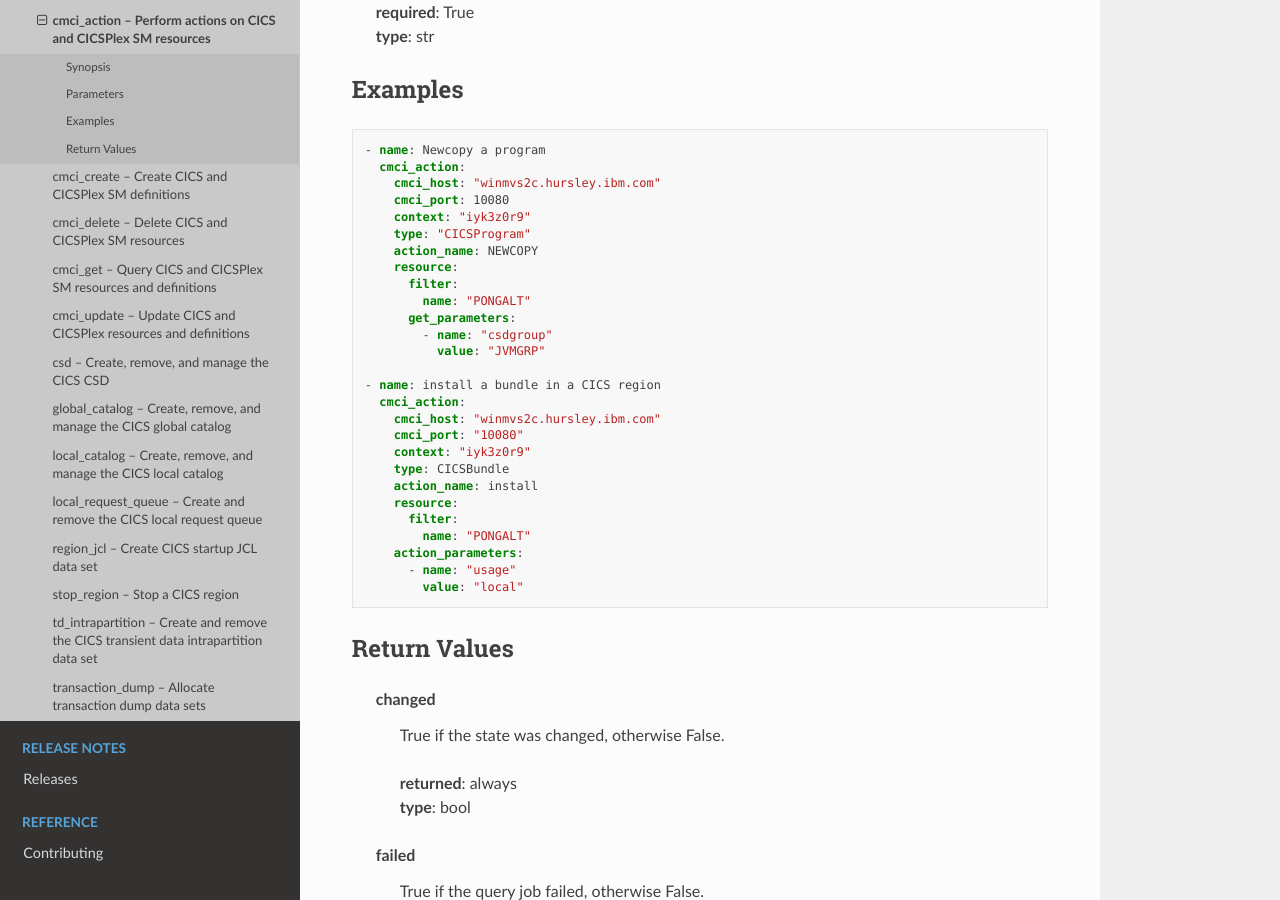
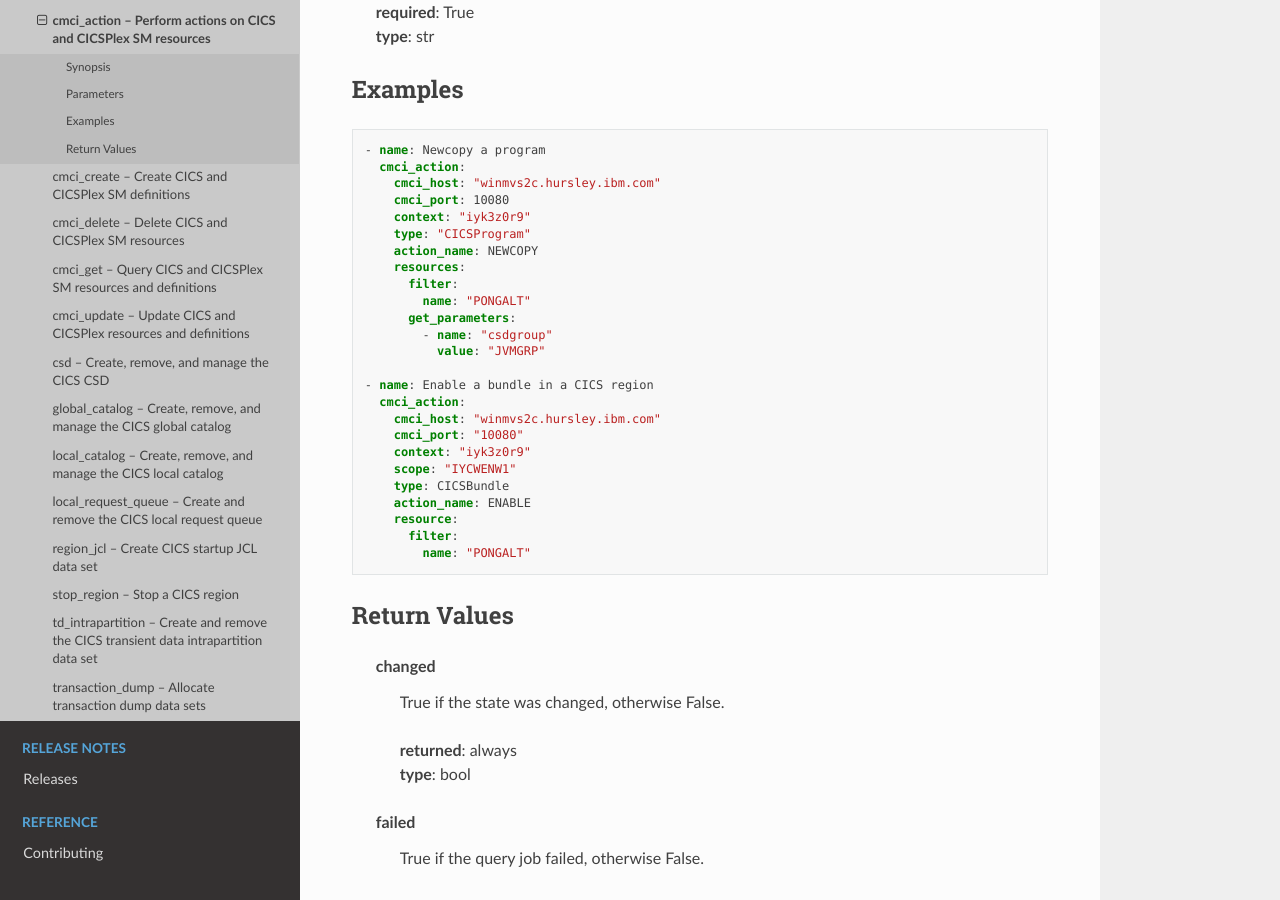
Before and after one commit to ansible-collections/ibm_zos_cics, a Sphinx documentation site: the page built from docs/source/modules/cmci_action.rst, in a window 1280 px wide and 900 px high, scrolled down 6808 px. Built offline with Sphinx 7.4.7 and the Read the Docs theme 3.1.0, drawn with Linux system fonts in a browser that asks for light colours.

Commit message:
updated doucumentation part

```diff
--- a/docs/source/modules/cmci_action.rst
+++ b/docs/source/modules/cmci_action.rst
@@ -20,7 +20,7 @@ cmci_action -- Perform actions on CICS and CICSPlex SM resources
 
 Synopsis
 --------
-- Perform actions on CICS® or CICSPlex® SM definitions and resources, by initiating PUT requests via the CMCI REST API. The CMCI REST API can be configured in CICSPlex SM or stand-alone regions (SMSS). For information about the API, see \ `CMCI REST API <https://www.ibm.com/docs/en/cics-ts/latest?topic=programming-cmci-rest-api-reference>`__\ . For information about how to compose PUT requests, see \ `CMCI PUT requests <https://www.ibm.com/docs/en/cics-ts/latest?topic=requests-cmci-put>`__\ .
+- Perform actions on CICS® or CICSPlex® SM definitions and resources, by initiating PUT requests via the CMCI REST API. The CMCI REST API can be configured in CICSPlex SM or stand-alone regions (SMSS). For information about the API, see \ `CMCI REST API <https://www.ibm.com/docs/en/cics-ts/latest?topic=programming-cmci-rest-api-reference>`__. For information about how to compose PUT requests, see \ `CMCI PUT requests <https://www.ibm.com/docs/en/cics-ts/latest?topic=requests-cmci-put>`__.
 
 
 
@@ -32,8 +32,7 @@ Parameters
 
 
 action_name
-  The name of the target action. To find the name of the appropriate action, consult the CICSPlex SM resource tables for the target resource type. For example, the \ `PROGRAM resource table reference <https://www.ibm.com/docs/en/cics-ts/latest?topic=tables-program-resource-table>`__\  lists the eligible actions for CICS programs.
-
+  The name of the target action. To find the name of the appropriate action, consult the CICSPlex SM resource tables for the target resource type. For example, the \ `PROGRAM resource table reference <https://www.ibm.com/docs/en/cics-ts/latest?topic=tables-program-resource-table>`__ lists the eligible actions for CICS programs.
 
 
   | **required**: True
@@ -42,8 +41,7 @@ action_name
 
 
 action_parameters
-  A list of one or more parameters that control the \ :emphasis:`action`\  operation. Eligible actions and corresponding parameters for the target operation can be found in the resource table reference for the target resource type, as listed in the PERFORM SET operation section of the "Valid CPSM operations" table. For example, the valid parameters for a PROGDEF CSDCOPY action are \ :literal:`AS\_RESOURCE`\ , \ :literal:`DUPACTION`\  and \ :literal:`TO\_CSDGROUP`\ , as found in the \ `PROGDEF resource table reference <https://www.ibm.com/docs/en/cics-ts/latest?topic=tables-progdef-resource-table>`__\ .
-
+  A list of one or more parameters that control the :emphasis:`action` operation. Eligible actions and corresponding parameters for the target operation can be found in the resource table reference for the target resource type, as listed in the PERFORM SET operation section of the "Valid CPSM operations" table. For example, the valid parameters for a PROGDEF CSDCOPY action are :literal:`AS\_RESOURCE`\ , :literal:`DUPACTION` and :literal:`TO\_CSDGROUP`\ , as found in the \ `PROGDEF resource table reference <https://www.ibm.com/docs/en/cics-ts/latest?topic=tables-progdef-resource-table>`__.
 
 
   | **required**: False
@@ -64,7 +62,6 @@ action_parameters
     Parameter value if any. Can be omitted if the parameter requires no value to be supplied, as shown in the resource table reference. For example, the OVERRIDE parameter for the PROGDEF INSTALL action doesn't require a value.
 
 
-
     | **required**: False
     | **type**: str
 
@@ -76,9 +73,9 @@ cmci_cert
 
   Can also be specified using the environment variable CMCI\_CERT.
 
-  Required if \ :emphasis:`cmci\_key`\  is specified.
+  Required if :emphasis:`cmci\_key` is specified.
 
-  Authentication prioritises certificate authentication if \ :emphasis:`cmci\_cert`\  and \ :emphasis:`cmci\_key`\  are provided, then basic authentication if \ :emphasis:`cmci\_user`\  and \ :emphasis:`cmci\_password`\  are provided, and then unauthenticated if none is provided.
+  Authentication prioritises certificate authentication if :emphasis:`cmci\_cert` and :emphasis:`cmci\_key` are provided, then basic authentication if :emphasis:`cmci\_user` and :emphasis:`cmci\_password` are provided, and then unauthenticated if none is provided.
 
 
   | **required**: False
@@ -100,9 +97,9 @@ cmci_key
 
   Can also be specified using the environment variable CMCI\_KEY.
 
-  Required if \ :emphasis:`cmci\_cert`\  is specified.
+  Required if :emphasis:`cmci\_cert` is specified.
 
-  Authentication prioritises certificate authentication if \ :emphasis:`cmci\_cert`\  and \ :emphasis:`cmci\_key`\  are provided, then basic authentication if \ :emphasis:`cmci\_user`\  and \ :emphasis:`cmci\_password`\  are provided, and then unauthenticated if none is provided.
+  Authentication prioritises certificate authentication if :emphasis:`cmci\_cert` and :emphasis:`cmci\_key` are provided, then basic authentication if :emphasis:`cmci\_user` and :emphasis:`cmci\_password` are provided, and then unauthenticated if none is provided.
 
 
   | **required**: False
@@ -111,13 +108,13 @@ cmci_key
 
 
 cmci_password
-  The password of \ :emphasis:`cmci\_user`\  to pass HTTP basic authentication.
+  The password of :emphasis:`cmci\_user` to pass HTTP basic authentication.
 
   Can also be specified using the environment variable CMCI\_PASSWORD.
 
-  Required if \ :emphasis:`cmci\_user`\  is specified.
+  Required if :emphasis:`cmci\_user` is specified.
 
-  Authentication prioritises certificate authentication if \ :emphasis:`cmci\_cert`\  and \ :emphasis:`cmci\_key`\  are provided, then basic authentication if \ :emphasis:`cmci\_user`\  and \ :emphasis:`cmci\_password`\  are provided, and then unauthenticated if none is provided.
+  Authentication prioritises certificate authentication if :emphasis:`cmci\_cert` and :emphasis:`cmci\_key` are provided, then basic authentication if :emphasis:`cmci\_user` and :emphasis:`cmci\_password` are provided, and then unauthenticated if none is provided.
 
 
   | **required**: false
@@ -139,9 +136,9 @@ cmci_user
 
   Can also be specified using the environment variable CMCI\_USER.
 
-  Required if \ :emphasis:`cmci\_password`\  is specified.
+  Required if :emphasis:`cmci\_password` is specified.
 
-  Authentication prioritises certificate authentication if \ :emphasis:`cmci\_cert`\  and \ :emphasis:`cmci\_key`\  are provided, then basic authentication if \ :emphasis:`cmci\_user`\  and \ :emphasis:`cmci\_password`\  are provided, and then unauthenticated if none is provided.
+  Authentication prioritises certificate authentication if :emphasis:`cmci\_cert` and :emphasis:`cmci\_key` are provided, then basic authentication if :emphasis:`cmci\_user` and :emphasis:`cmci\_password` are provided, and then unauthenticated if none is provided.
 
 
   | **required**: false
@@ -150,11 +147,11 @@ cmci_user
 
 
 context
-  If CMCI is installed in a CICSPlex® SM environment, \ :emphasis:`context`\  is the name of the CICSplex or CMAS associated with the request, for example, \ :literal:`PLEX1`\ . To determine whether a CMAS can be specified as \ :emphasis:`context`\ , see the \ :strong:`CMAS context`\  entry in the CICSPlex SM resource table reference of a resource. For example, according to the \ `PROGRAM resource table <https://www.ibm.com/docs/en/cics-ts/latest?topic=tables-program-resource-table>`__\ , CMAS context is not supported for PROGRAM.
+  If CMCI is installed in a CICSPlex® SM environment, :emphasis:`context` is the name of the CICSplex or CMAS associated with the request, for example, :literal:`PLEX1`. To determine whether a CMAS can be specified as :emphasis:`context`\ , see the :strong:`CMAS context` entry in the CICSPlex SM resource table reference of a resource. For example, according to the \ `PROGRAM resource table <https://www.ibm.com/docs/en/cics-ts/latest?topic=tables-program-resource-table>`__\ , CMAS context is not supported for PROGRAM.
 
-  If CMCI is installed in a single region (SMSS), \ :emphasis:`context`\  is the APPLID of the CICS region associate with the request.
+  If CMCI is installed in a single region (SMSS), :emphasis:`context` is the APPLID of the CICS region associate with the request.
 
-  The value of \ :emphasis:`context`\  must contain no spaces. \ :emphasis:`context`\  is not case-sensitive.
+  The value of :emphasis:`context` must contain no spaces. :emphasis:`context` is not case-sensitive.
 
 
   | **required**: True
@@ -163,7 +160,7 @@ context
 
 
 insecure
-  When set to \ :literal:`true`\ , disables SSL certificate trust chain verification when using HTTPS.
+  When set to :literal:`true`\ , disables SSL certificate trust chain verification when using HTTPS.
 
 
   | **required**: False
@@ -181,17 +178,17 @@ resources
 
 
   complex_filter
-    A dictionary representing a complex filter expression. Complex filters are composed of filter expressions, represented as dictionaries. Each dictionary can specify either an attribute expression, a list of filter expressions to be composed with the \ :literal:`and`\  operator, or a list of filter expressions to be composed with the \ :literal:`or`\  operator.
+    A dictionary representing a complex filter expression. Complex filters are composed of filter expressions, represented as dictionaries. Each dictionary can specify either an attribute expression, a list of filter expressions to be composed with the :literal:`and` operator, or a list of filter expressions to be composed with the :literal:`or` operator.
 
-    The \ :literal:`attribute`\ , \ :literal:`and`\  and \ :literal:`or`\  options are mutually exclusive with each other.
+    The :literal:`attribute`\ , :literal:`and` and :literal:`or` options are mutually exclusive with each other.
 
-    Can contain one or more filters. Multiple filters must be combined using \ :literal:`and`\  or \ :literal:`or`\  logical operators.
+    Can contain one or more filters. Multiple filters must be combined using :literal:`and` or :literal:`or` logical operators.
 
     Filters can be nested.
 
-    When supplying the \ :literal:`attribute`\  option, you must also supply a \ :literal:`value`\  for the filter. You can also override the default operator of \ :literal:`=`\  with the \ :literal:`operator`\  option.
+    When supplying the :literal:`attribute` option, you must also supply a :literal:`value` for the filter. You can also override the default operator of :literal:`=` with the :literal:`operator` option.
 
-    For examples, see "Examples" in \ :ref:`ibm.ibm\_zos\_cics.cmci\_get <ansible_collections.ibm.ibm_zos_cics.cmci_get_module>`\ .
+    For examples, see "Examples" in :ref:`ibm.ibm\_zos\_cics.cmci\_get <ansible_collections.ibm.ibm_zos_cics.cmci_get_module>`.
 
 
     | **required**: False
@@ -200,9 +197,9 @@ resources
 
 
     and
-      A list of filter expressions to be combined with an \ :literal:`and`\  operation.
+      A list of filter expressions to be combined with an :literal:`and` operation.
 
-      Filter expressions are nested \ :literal:`complex\_filter`\  elements. Each nested filter expression can be either an \ :literal:`attribute`\ , \ :literal:`and`\  or \ :literal:`or`\  complex filter expression.
+      Filter expressions are nested :literal:`complex\_filter` elements. Each nested filter expression can be either an :literal:`attribute`\ , :literal:`and` or :literal:`or` complex filter expression.
 
 
       | **required**: False
@@ -213,7 +210,7 @@ resources
     attribute
       The name of a resource table attribute on which to filter.
 
-      For supported attributes of different resource types, see their resource table reference, for example, \ `PROGDEF resource table reference <https://www.ibm.com/docs/en/cics-ts/latest?topic=tables-progdef-resource-table>`__\ .
+      For supported attributes of different resource types, see their resource table reference, for example, \ `PROGDEF resource table reference <https://www.ibm.com/docs/en/cics-ts/latest?topic=tables-progdef-resource-table>`__.
 
 
       | **required**: False
@@ -222,8 +219,7 @@ resources
 
 
     operator
-      These operators are accepted: \ :literal:`\<`\  or \ :literal:`LT`\  (less than), \ :literal:`\<=`\  or \ :literal:`LE`\  (less than or equal to), \ :literal:`=`\  or \ :literal:`EQ`\  (equal to), \ :literal:`\>`\  or \ :literal:`GT`\  (greater than), \ :literal:`\>=`\  or \ :literal:`GE`\  (greater than or equal to), \ :literal:`==`\  or \ :literal:`IS`\  (is), \ :literal:`¬=`\ , \ :literal:`!=`\ , or \ :literal:`NE`\  (not equal to). If not supplied when \ :literal:`attribute`\  is used, \ :literal:`EQ`\  is assumed.
-
+      These operators are accepted: :literal:`\<` or :literal:`LT` (less than), :literal:`\<=` or :literal:`LE` (less than or equal to), :literal:`=` or :literal:`EQ` (equal to), :literal:`\>` or :literal:`GT` (greater than), :literal:`\>=` or :literal:`GE` (greater than or equal to), :literal:`==` or :literal:`IS` (is), :literal:`¬=`\ , :literal:`!=`\ , or :literal:`NE` (not equal to). If not supplied when :literal:`attribute` is used, :literal:`EQ` is assumed.
 
 
       | **required**: False
@@ -233,9 +229,9 @@ resources
 
 
     or
-      A list of filter expressions to be combined with an \ :literal:`or`\  operation.
+      A list of filter expressions to be combined with an :literal:`or` operation.
 
-      Filter expressions are nested \ :literal:`complex\_filter`\  elements. Each nested filter expression can be either an \ :literal:`attribute`\ , \ :literal:`and`\  or \ :literal:`or`\  complex filter expression.
+      Filter expressions are nested :literal:`complex\_filter` elements. Each nested filter expression can be either an :literal:`attribute`\ , :literal:`and` or :literal:`or` complex filter expression.
 
 
       | **required**: False
@@ -246,7 +242,7 @@ resources
     value
       The value by which you are to filter the resource attributes.
 
-      The value must be a valid one for the resource table attribute as documented in the resource table reference, for example, \ `PROGDEF resource table reference <https://www.ibm.com/docs/en/cics-ts/latest?topic=tables-progdef-resource-table>`__\ .
+      The value must be a valid one for the resource table attribute as documented in the resource table reference, for example, \ `PROGDEF resource table reference <https://www.ibm.com/docs/en/cics-ts/latest?topic=tables-progdef-resource-table>`__.
 
 
       | **required**: False
@@ -258,21 +254,21 @@ resources
   filter
     A dictionary with attribute names as keys, and target values, to be used as criteria to filter the set of resources returned from CICSPlex SM.
 
-    Filters implicitly use the \ :literal:`=`\  operator.
+    Filters implicitly use the :literal:`=` operator.
 
-    Filters for \ :literal:`string`\  type attributes can use the \ :literal:`\*`\  and \ :literal:`+`\  wildcard operators.
+    Filters for :literal:`string` type attributes can use the :literal:`\*` and :literal:`+` wildcard operators.
 
-    \ :literal:`\*`\  is a wildcard representing an unknown number of characters, and must appear at the end of the value.
+    :literal:`\*` is a wildcard representing an unknown number of characters, and must appear at the end of the value.
 
-    \ :literal:`+`\  is a wildcard representing a single character, and can appear in any place in the value, potentially multiple times.
+    :literal:`+` is a wildcard representing a single character, and can appear in any place in the value, potentially multiple times.
 
-    To use more complicated filter expressions, including a range of different filter operators, and the ability to compose filters with \ :literal:`and`\  and \ :literal:`or`\  operators, see the \ :literal:`complex\_filter`\  parameter.
+    To use more complicated filter expressions, including a range of different filter operators, and the ability to compose filters with :literal:`and` and :literal:`or` operators, see the :literal:`complex\_filter` parameter.
 
-    For more details, see \ `How to build a filter expression <https://www.ibm.com/docs/en/cics-ts/latest?topic=expressions-how-build-filter-expression>`__\ .
+    For more details, see \ `How to build a filter expression <https://www.ibm.com/docs/en/cics-ts/latest?topic=expressions-how-build-filter-expression>`__.
 
-    For examples, see \ :ref:`ibm.ibm\_zos\_cics.cmci\_get <ansible_collections.ibm.ibm_zos_cics.cmci_get_module>`\ .
+    For examples, see :ref:`ibm.ibm\_zos\_cics.cmci\_get <ansible_collections.ibm.ibm_zos_cics.cmci_get_module>`.
 
-    For supported attributes of different resource types, see their resource table reference, for example, \ `PROGDEF resource table reference <https://www.ibm.com/docs/en/cics-ts/latest?topic=tables-progdef-resource-table>`__\ .
+    For supported attributes of different resource types, see their resource table reference, for example, \ `PROGDEF resource table reference <https://www.ibm.com/docs/en/cics-ts/latest?topic=tables-progdef-resource-table>`__.
 
 
     | **required**: False
@@ -281,8 +277,7 @@ resources
 
 
   get_parameters
-    A list of one or more parameters with optional values used to identify the resources for this request. Eligible parameters for identifying the target resources can be found in the resource table reference for the target resource type, as valid parameters for the GET operation in the "Valid CPSM operations" table. For example, the valid parameters for identifying a PROGDEF resource are CICSSYS, CSDGROUP and RESGROUP, as found in the \ `PROGDEF resource table reference <https://www.ibm.com/docs/en/cics-ts/latest?topic=tables-progdef-resource-table>`__\ .
-
+    A list of one or more parameters with optional values used to identify the resources for this request. Eligible parameters for identifying the target resources can be found in the resource table reference for the target resource type, as valid parameters for the GET operation in the "Valid CPSM operations" table. For example, the valid parameters for identifying a PROGDEF resource are CICSSYS, CSDGROUP and RESGROUP, as found in the \ `PROGDEF resource table reference <https://www.ibm.com/docs/en/cics-ts/latest?topic=tables-progdef-resource-table>`__.
 
 
     | **required**: False
@@ -324,11 +319,11 @@ scheme
 scope
   Specifies the name of a CICSplex, CICS region group, CICS region, or logical scope that is associated with the query.
 
-  \ :emphasis:`scope`\  is a subset of \ :emphasis:`context`\  and limits the request to particular CICS systems or resources.
+  :emphasis:`scope` is a subset of :emphasis:`context` and limits the request to particular CICS systems or resources.
 
-  \ :emphasis:`scope`\  is optional. If it's not specified, the request is limited by the value of \ :emphasis:`context`\  alone.
+  :emphasis:`scope` is optional. If it's not specified, the request is limited by the value of :emphasis:`context` alone.
 
-  The value of \ :emphasis:`scope`\  must contain no spaces. \ :emphasis:`scope`\  is not case-sensitive.
+  The value of :emphasis:`scope` must contain no spaces. :emphasis:`scope` is not case-sensitive.
 
 
   | **required**: false
@@ -347,7 +342,7 @@ timeout
 
 
 type
-  The CMCI external resource name that maps to the target CICS or CICSPlex SM resource type. For a list of CMCI external resource names, see \ `CMCI resource names <https://www.ibm.com/docs/en/cics-ts/latest?topic=reference-cmci-resource-names>`__\ .
+  The CMCI external resource name that maps to the target CICS or CICSPlex SM resource type. For a list of CMCI external resource names, see \ `CMCI resource names <https://www.ibm.com/docs/en/cics-ts/latest?topic=reference-cmci-resource-names>`__.
 
 
   | **required**: True
@@ -369,26 +364,24 @@ Examples
        context: "iyk3z0r9"
        type: "CICSProgram"
        action_name: NEWCOPY
-       resource:
+       resources:
          filter:
            name: "PONGALT"
          get_parameters:
            - name: "csdgroup"
              value: "JVMGRP"
 
-   - name: install a bundle in a CICS region
+   - name: Enable a bundle in a CICS region
      cmci_action:
        cmci_host: "winmvs2c.hursley.ibm.com"
        cmci_port: "10080"
        context: "iyk3z0r9"
+       scope: "IYCWENW1"
        type: CICSBundle
-       action_name: install
+       action_name: ENABLE
        resource:
          filter:
            name: "PONGALT"
-       action_parameters:
-         - name: "usage"
-           value: "local"
 
 
 
```
